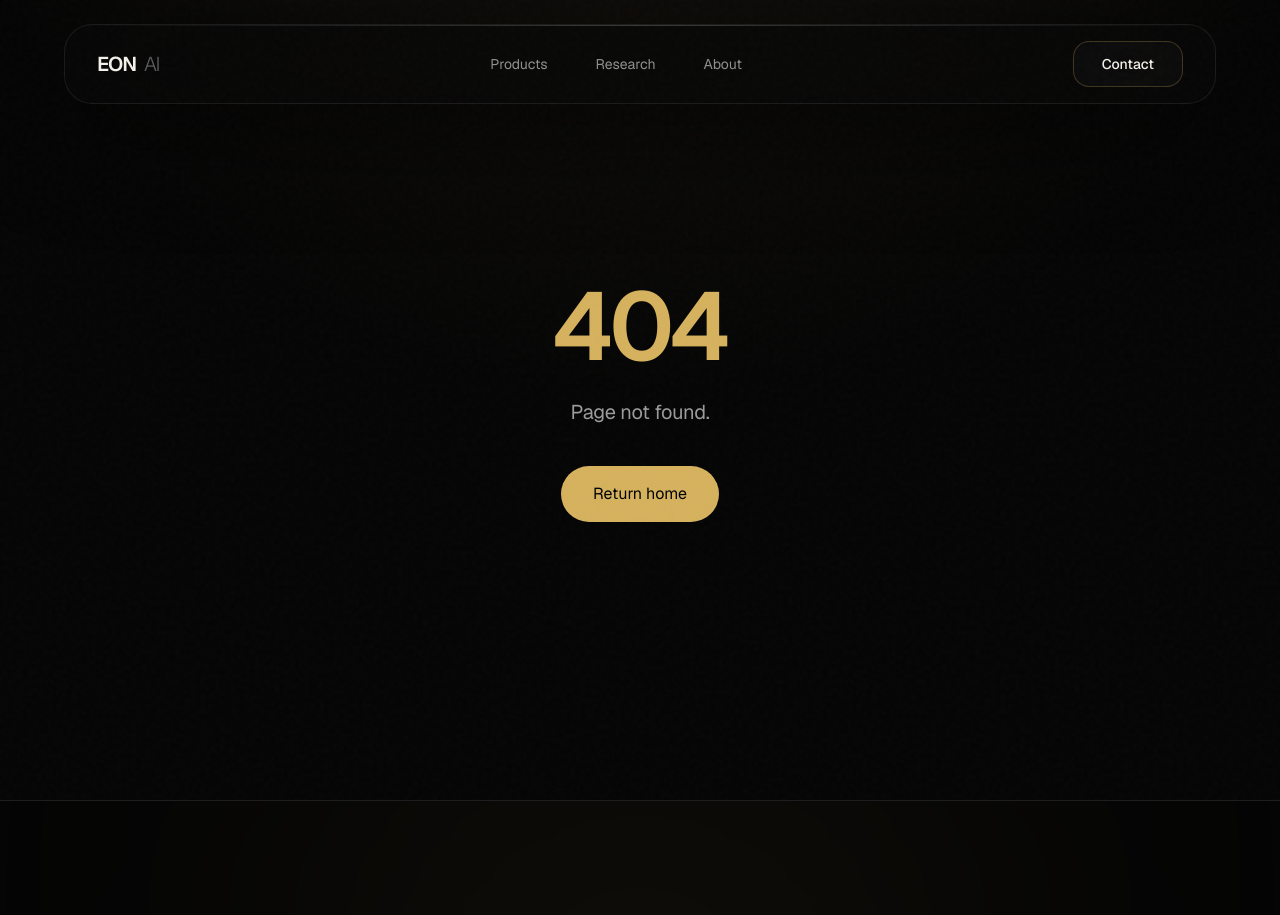
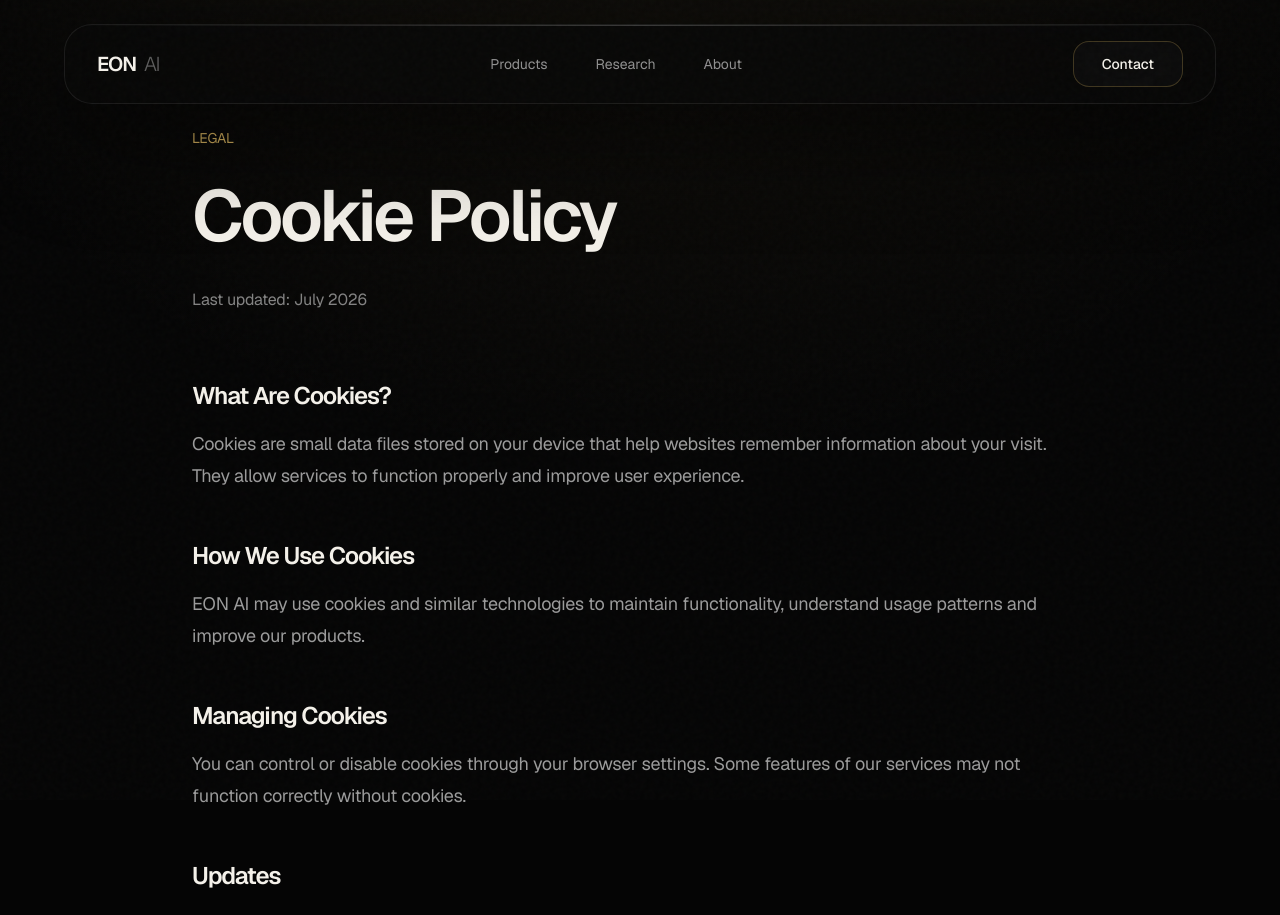
Before and after one commit to EON-System/eon-website, a Next.js app: page /cookies in a window 1280 px wide. Before the commit this address had no page. Shown: the top 915 px of the page. Built offline with nearby package versions, Linux system fonts and the light colour scheme.

Commit message:
Create page.tsx

```diff
--- /dev/null
+++ b/src/app/cookies/page.tsx
@@ -0,0 +1,277 @@
+import { Container } from "@/components/ui/container";
+import { Section } from "@/components/ui/section";
+
+
+export default function CookiesPage() {
+
+
+  return (
+
+    <main>
+
+
+      <Section>
+
+
+        <Container>
+
+
+          <div
+            className="
+              mx-auto
+              max-w-4xl
+            "
+          >
+
+
+            <p
+              className="
+                text-sm
+                uppercase
+                tracking-[0.45em]
+                text-[#D6B25E]
+              "
+            >
+
+              Legal
+
+            </p>
+
+
+
+
+
+            <h1
+              className="
+                mt-8
+                text-5xl
+                font-semibold
+                tracking-tight
+                text-[#F4F1EA]
+                md:text-7xl
+              "
+            >
+
+              Cookie Policy
+
+            </h1>
+
+
+
+
+
+            <p
+              className="
+                mt-8
+                text-white/50
+                leading-8
+              "
+            >
+
+              Last updated: July 2026
+
+            </p>
+
+
+
+
+
+
+
+            <div
+              className="
+                mt-16
+                space-y-12
+                text-lg
+                leading-8
+                text-white/60
+              "
+            >
+
+
+
+
+
+              <section>
+
+                <h2
+                  className="
+                    text-2xl
+                    font-semibold
+                    text-[#F4F1EA]
+                  "
+                >
+
+                  What Are Cookies?
+
+                </h2>
+
+
+                <p className="mt-4">
+
+                  Cookies are small data files stored
+                  on your device that help websites
+                  remember information about your visit.
+
+                  They allow services to function
+                  properly and improve user experience.
+
+                </p>
+
+
+              </section>
+
+
+
+
+
+
+
+
+              <section>
+
+                <h2
+                  className="
+                    text-2xl
+                    font-semibold
+                    text-[#F4F1EA]
+                  "
+                >
+
+                  How We Use Cookies
+
+                </h2>
+
+
+                <p className="mt-4">
+
+                  EON AI may use cookies and similar
+                  technologies to maintain functionality,
+                  understand usage patterns and improve
+                  our products.
+
+                </p>
+
+
+              </section>
+
+
+
+
+
+
+
+
+              <section>
+
+                <h2
+                  className="
+                    text-2xl
+                    font-semibold
+                    text-[#F4F1EA]
+                  "
+                >
+
+                  Managing Cookies
+
+                </h2>
+
+
+                <p className="mt-4">
+
+                  You can control or disable cookies
+                  through your browser settings.
+
+                  Some features of our services may not
+                  function correctly without cookies.
+
+                </p>
+
+
+              </section>
+
+
+
+
+
+
+
+
+              <section>
+
+                <h2
+                  className="
+                    text-2xl
+                    font-semibold
+                    text-[#F4F1EA]
+                  "
+                >
+
+                  Updates
+
+                </h2>
+
+
+                <p className="mt-4">
+
+                  This Cookie Policy may be updated as
+                  EON AI products and technologies evolve.
+
+                </p>
+
+
+              </section>
+
+
+
+
+
+
+
+
+              <section>
+
+                <h2
+                  className="
+                    text-2xl
+                    font-semibold
+                    text-[#F4F1EA]
+                  "
+                >
+
+                  Contact
+
+                </h2>
+
+
+                <p className="mt-4">
+
+                  If you have questions about cookies,
+                  please contact EON AI.
+
+                </p>
+
+
+              </section>
+
+
+
+
+
+            </div>
+
+
+          </div>
+
+
+        </Container>
+
+
+      </Section>
+
+
+    </main>
+
+  );
+
+}
```
